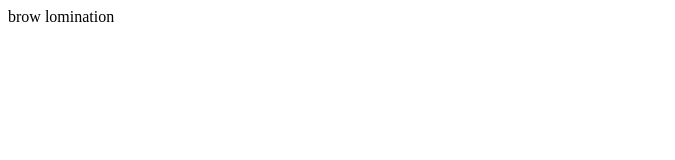
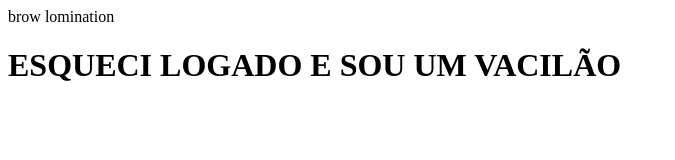
Before and after one commit to marromfichamento/marromfichamento.github.io, a plain HTML site: page index.html in a window 1280 px wide. Shown: the whole page, without its empty margins (0-675 px from the left). Drawn offline with Linux system fonts and the light colour scheme.

Commit message:
Update index.html

```diff
--- a/index.html
+++ b/index.html
@@ -7,5 +7,7 @@
 </head>
 <body>
     brow lomination
+
+    <h1>ESQUECI LOGADO E SOU UM VACILÃO</h1>
 </body>
 </html>
```
